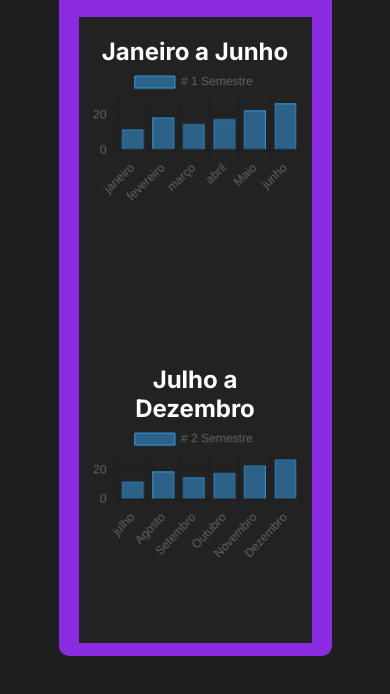
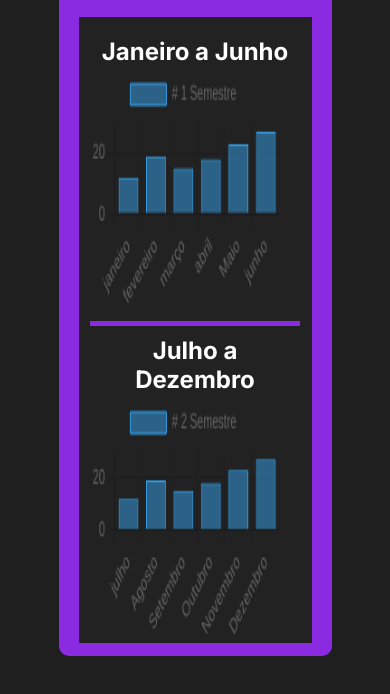
Before and after one commit to srodrigo28/html-modal, a plain HTML site: page index.html in a window 390 px wide. Both pictures are taken after typing "name@example.com", "Sample123" into the empty fields and a click on the button "Entrar". Shown: the part 150-844 px from the top of the page. Drawn offline with nearby package versions, Linux system fonts and the light colour scheme.

Commit message:
responsivo corrigido pela 99 vezes

```diff
--- a/assets/style-modal.css
+++ b/assets/style-modal.css
@@ -50,11 +50,34 @@ button{
 .ctx-graficos-itens:first-child{
     height: 100%;
     width: 100%;
-    border-right: 20px solid blueviolet;
+    border-right: 5px solid blueviolet;
 }
 .ctx-graficos-itens:last-child{
     height: 100%;
     width: 100%;
+}
+@media screen and (max-width: 2560px) {
+    .ctx-graficos {
+        height: 90vh;
+    }
+    .ctx-graficos{
+        gap: 30px;
+        display: flex;
+        flex-direction: row;
+        align-items: center;
+    }
+    canvas{
+        width: 90% !important;
+        height: 90% !important;
+    }
+    .ctx-graficos-itens:first-child{
+        height: 90%;
+        width: 90%;
+    }
+    .ctx-graficos-itens:last-child{
+        height: 90%;
+        width: 90%;
+    }
 }
 
 @media screen and (max-width: 1500px) {
@@ -64,13 +87,16 @@ button{
     .ctx-graficos{
         gap: 30px;
         display: flex;
-        flex-direction: column;
+        flex-direction: row;
         align-items: center;
+    }
+    canvas{
+        width: 90% !important;
+        height: 90% !important;
     }
     .ctx-graficos-itens:first-child{
         height: 90%;
         width: 90%;
-        border-right: 0;
     }
     .ctx-graficos-itens:last-child{
         height: 90%;
@@ -83,7 +109,7 @@ button{
         height: 90vh;
     }
     .ctx-graficos{
-        gap: 30px;
+        gap: 10px;
         display: flex;
         flex-direction: column;
         align-items: center;
@@ -91,32 +117,20 @@ button{
     .ctx-graficos-itens:first-child{
         height: 90%;
         width: 90%;
+        border-right: 0;
+        padding-bottom: 30px;
+        border-bottom: 5px solid blueviolet;
+    }
+    .ctx-graficos-itens:last-child h2{
+        margin-top: 0;
     }
     .ctx-graficos-itens:last-child{
         height: 90%;
         width: 90%;
+        padding-bottom: 30px;
     }
 }
 
-@media screen and (max-width: 700px) {
-    .ctx-graficos {
-        height: 90vh;
-    }
-    .ctx-graficos{
-        gap: 30px;
-        display: flex;
-        flex-direction: column;
-        align-items: center;
-    }
-    .ctx-graficos-itens:first-child{
-        height: 90%;
-        width: 90%;
-    }
-    .ctx-graficos-itens:last-child{
-        height: 90%;
-        width: 90%;
-    }
-}
 
 /** button:nth-last-child(){} */
 #btn-cad{
@@ -168,8 +182,8 @@ button{
     width: 30px;
     color: #fff;
     border-radius: 100%;
+    transition: .7s;
     background-color: red;
-    transition: .7s
 }
 #modal-1 header button:hover{
     cursor: pointer;
```
Also changed, not shown: index.html (+1 -1 lines).
